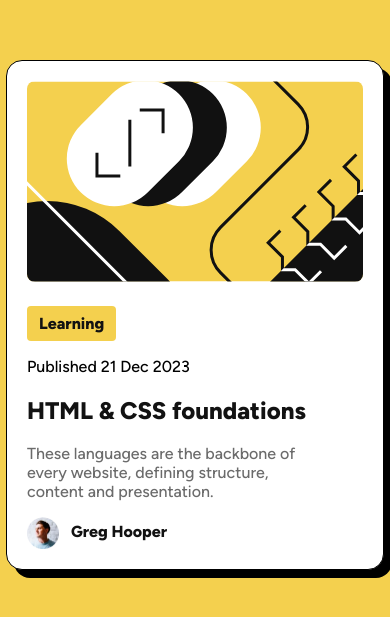
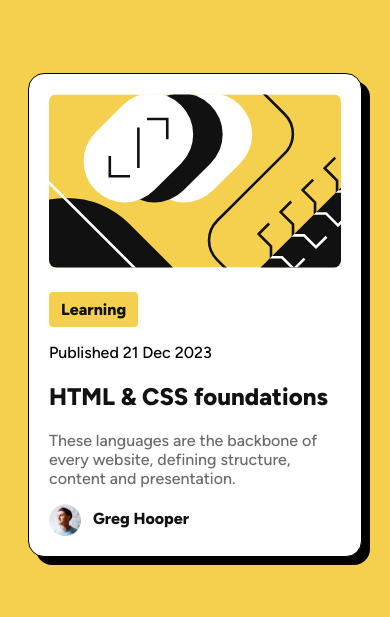
Before and after one commit to b16h22/blog_preview_card_solution, a plain HTML site: page index.html in a window 390 px wide. Shown: the part 107-724 px from the top of the page. Drawn offline with Linux system fonts and the light colour scheme.

Commit message:
add mobile screen specific styles

```diff
--- a/index.html
+++ b/index.html
@@ -92,9 +92,9 @@
       cursor: pointer;
     }
 
-    @media screen and (max-width: 767px) {
-      .author, .text, .headermage {
-        width: 300px;
+    @media screen and (max-width: 720px) {
+      .author, .text, .headerimage {
+        width: 292px;
       }
     }
 
```
